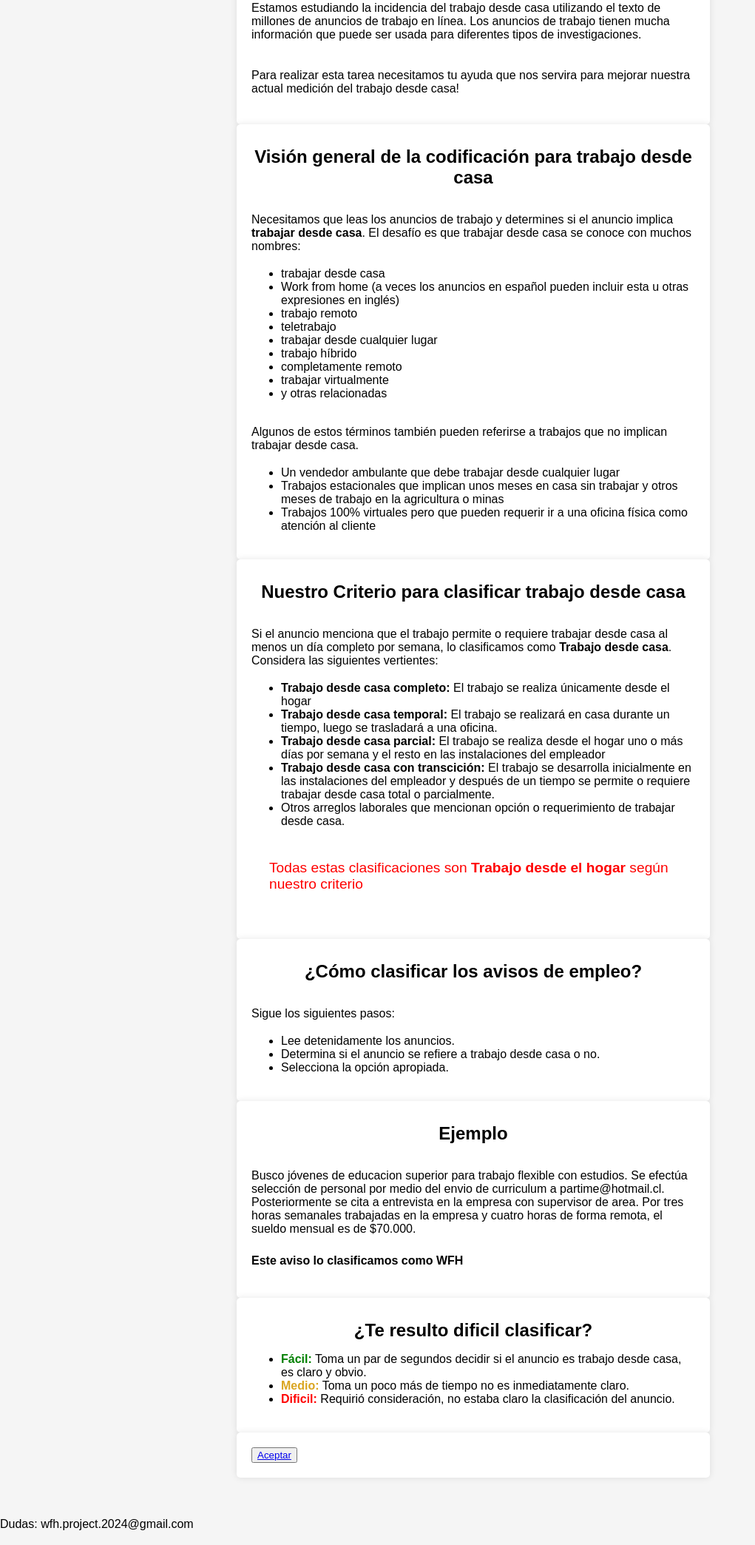
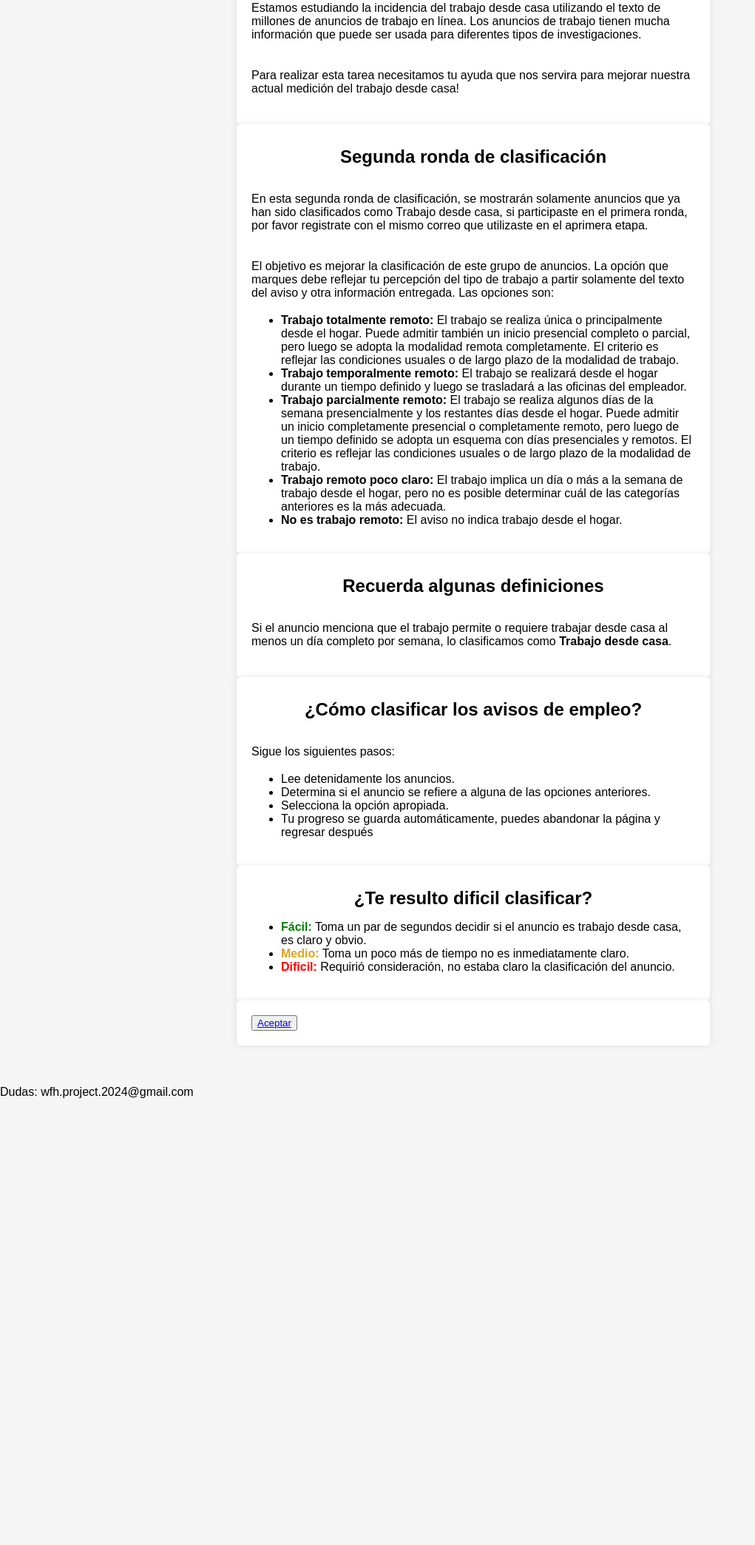
Before and after one commit to oejaramillo/wfh-form-app, a Flask app: page / in a window 1280 px wide. Shown: the part 167-2255 px from the top of the page at 74% size, without its empty margins (0-1021 px from the left). After the commit the page ends 1651 px from the top, so only its background shows below. Run offline with Flask 3, Linux system fonts and the light colour scheme.

Commit message:
second round

```diff
--- a/app/models.py
+++ b/app/models.py
@@ -29,7 +29,6 @@ class Classification(db.Model):
     ad_id = db.Column(db.Integer, nullable=False)
     classification = db.Column(db.String(50), nullable=False)
     ease = db.Column(db.String(7), nullable=False)
-    workday = db.Column(db.String(10), nullable=False)
     timestamp = db.Column(db.DateTime, default=datetime.utcnow)
 
     classifier = db.relationship('Classifier', backref=db.backref('classifications', lazy=True))
--- a/app/routes.py
+++ b/app/routes.py
@@ -107,7 +107,6 @@ def submit_classification():
         ad_id=data['ad_id'],
         classification=data['classification'],
         ease=data['ease_of_coding'],
-        workday=data['working_day'],
         timestamp=datetime.utcnow()
     )
 
@@ -121,7 +120,7 @@ def submit_classification():
         db.session.commit()
 
         # Check classifications are finished
-        TOTAL_CLASSIFICATIONS = 160     # THIS NUMBER should be updated each time with the amount of ads
+        TOTAL_CLASSIFICATIONS = 320     # THIS NUMBER should be updated each time with the amount of ads
         if classifier.adCount >= TOTAL_CLASSIFICATIONS:
             send_email(classifier.email)
 
--- a/app/templates/inicio.html
+++ b/app/templates/inicio.html
@@ -20,38 +20,21 @@
         </section>
 
         <section id="overview">
-            <h2>Visión general de la codificación para trabajo desde casa</h2>
-            <p class="overview">Necesitamos que leas los anuncios de trabajo y determines si el anuncio implica <strong>trabajar desde casa</strong>. El desafío es que trabajar desde casa se conoce con muchos nombres:</p>
+            <h2>Segunda ronda de clasificación</h2>
+            <p class="overview">En esta segunda ronda de clasificación, se mostrarán solamente anuncios que ya han sido clasificados como Trabajo desde casa, si participaste en el primera ronda, por favor registrate con el mismo correo que utilizaste en el aprimera etapa.</p>
+            <p class="overview">El objetivo es mejorar la clasificación de este grupo de anuncios. La opción que marques debe reflejar tu percepción del tipo de trabajo a partir solamente del texto del aviso y otra información entregada. Las opciones son:</p>
             <ol>
-                <li>trabajar desde casa</li>
-                <li>Work from home (a veces los anuncios en español pueden incluir esta u otras expresiones en inglés)</li>
-                <li>trabajo remoto</li>
-                <li>teletrabajo</li>
-                <li>trabajar desde cualquier lugar</li>
-                <li>trabajo híbrido</li>
-                <li>completamente remoto</li>
-                <li>trabajar virtualmente</li>
-                <li>y otras relacionadas</li>
-            </ol>
-            <p class="overview">Algunos de estos términos también pueden referirse a trabajos que no implican trabajar desde casa.</p>
-            <ol>
-                <li>Un vendedor ambulante que debe trabajar desde cualquier lugar</li>
-                <li>Trabajos estacionales que implican unos meses en casa sin trabajar y otros meses de trabajo en la agricultura o minas</li>
-                <li>Trabajos 100% virtuales pero que pueden requerir ir a una oficina física como atención al cliente</li>
+                <li><strong>Trabajo totalmente remoto:</strong> El trabajo se realiza única o principalmente desde el hogar. Puede admitir también un inicio presencial completo o parcial, pero luego se adopta la modalidad remota completamente. El criterio es reflejar las condiciones usuales o de largo plazo de la modalidad de trabajo.</li>
+                <li><strong>Trabajo temporalmente remoto:</strong> El trabajo se realizará desde el hogar durante un tiempo definido y luego se trasladará a las oficinas del empleador.</li>
+                <li><strong>Trabajo parcialmente remoto:</strong> El trabajo se realiza algunos días de la semana presencialmente y los restantes días desde el hogar. Puede admitir un inicio completamente presencial o completamente remoto, pero luego de un tiempo definido se adopta un esquema con días presenciales y remotos.  El criterio es reflejar las condiciones usuales o de largo plazo de la modalidad de trabajo.</li>
+                <li><strong>Trabajo remoto poco claro:</strong> El trabajo implica un día o más a la semana de trabajo desde el hogar, pero no es posible determinar cuál de las categorías anteriores es la más adecuada.</li>
+                <li><strong>No es trabajo remoto:</strong> El aviso no indica trabajo desde el hogar.</li>
             </ol>
         </section>
 
         <section id="criterion">
-            <h2>Nuestro Criterio para clasificar trabajo desde casa</h2>
-            <p class="criterion">Si el anuncio menciona que el trabajo permite o requiere trabajar desde casa al menos un día completo por semana, lo clasificamos como <strong>Trabajo desde casa</strong>. Considera las siguientes vertientes:</p>
-            <ol>
-                <li><strong>Trabajo desde casa completo:</strong> El trabajo se realiza únicamente desde el hogar</li>
-                <li><strong>Trabajo desde casa temporal:</strong> El trabajo se realizará en casa durante un tiempo, luego se trasladará a una oficina.</li>
-                <li><strong>Trabajo desde casa parcial:</strong> El trabajo se realiza desde el hogar uno o más días por semana y el resto en las instalaciones del empleador</li>
-                <li><strong>Trabajo desde casa con transcición:</strong> El trabajo se desarrolla inicialmente en las instalaciones del empleador y después de un tiempo se permite o requiere trabajar desde casa total o parcialmente.</li>
-                <li>Otros arreglos laborales que mencionan opción o requerimiento de trabajar desde casa.</li>
-            </ol>
-            <p class="our_criterion"> Todas estas clasificaciones son <strong>Trabajo desde el hogar</strong> según nuestro criterio</p>
+            <h2>Recuerda algunas definiciones</h2>
+            <p class="criterion">Si el anuncio menciona que el trabajo permite o requiere trabajar desde casa al menos un día completo por semana, lo clasificamos como <strong>Trabajo desde casa</strong>.</p>
         </section>
 
         <section id="instructions">
@@ -59,17 +42,10 @@
             <p class="pasos">Sigue los siguientes pasos:</p>
             <ol>
                 <li>Lee detenidamente los anuncios.</li>
-                <li>Determina si el anuncio se refiere a trabajo desde casa o no.</li>
+                <li>Determina si el anuncio se refiere a alguna de las opciones anteriores.</li>
                 <li>Selecciona la opción apropiada.</li>
+                <li>Tu progreso se guarda automáticamente, puedes abandonar la página y regresar después</li>
             </ol>
-        </section>
-
-        <section id="example">
-            <h2>Ejemplo</h2>
-            <p>Busco jóvenes de educacion superior para trabajo flexible con estudios. Se efectúa selección de personal por medio del envio de curriculum a partime@hotmail.cl.
-                Posteriormente se cita a entrevista en la empresa con supervisor de area. Por tres horas semanales trabajadas en la empresa y cuatro horas <bold>de forma remota</bold>,
-                el sueldo mensual es de $70.000.</p>
-            <h4>Este aviso lo clasificamos como WFH</h4>
         </section>
 
         <section id="ease_of_coding">
```
Also changed, not shown: app/__init__.py (+5 -5 lines), app/templates/wfh_classification.html (+11 -13 lines), 1 other file.
